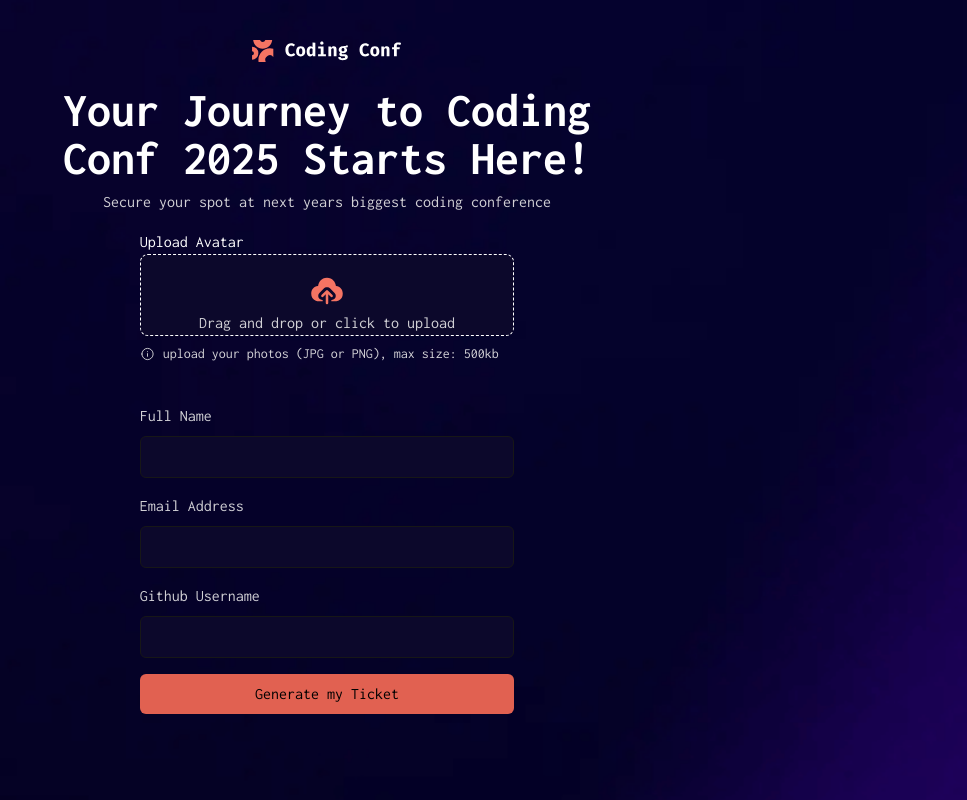
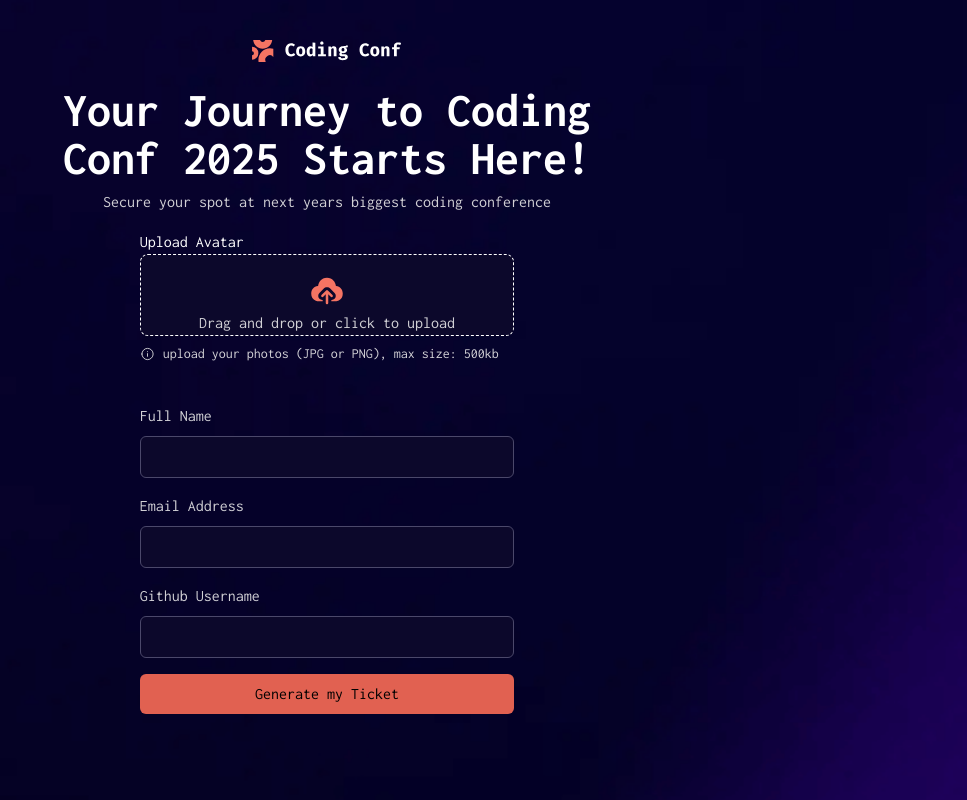
Before and after one commit to stkeys/new-conf-ticket, a Next.js app: page / in a window 1280 px wide. Shown: the whole page, without its empty margins (313-1280 px from the left). Built offline with nearby package versions, Linux system fonts and the light colour scheme.

Commit message:
style: change border outline color

```diff
--- a/src/app/components/Form.tsx
+++ b/src/app/components/Form.tsx
@@ -44,7 +44,7 @@ export default function Form() : React.ReactElement {
           name="fullName"
           value={formData.fullName}
           onChange={handleChange}
-          className='bg-[hsl(248,70%,10%)] w-full border outline-none px-3 py-2 rounded-md focus:border-white'
+          className='bg-[hsl(248,70%,10%)] w-full border outline-none px-3 py-2 rounded-md focus:border-white border-[hsl(245,19%,35%)]'
         />
         {errors.fullName && <span className="text-red-500 text-sm">{errors.fullName}</span>}
       </div>
@@ -56,7 +56,7 @@ export default function Form() : React.ReactElement {
           name="fullName"
           value={formData.email}
           onChange={handleChange}
-          className='bg-[hsl(248,70%,10%)] w-full border outline-none px-3 py-2 rounded-md'
+          className='bg-[hsl(248,70%,10%)] w-full border outline-none px-3 py-2 rounded-md border-[hsl(245,19%,35%)]'
         />
         {errors.fullName && <span className="text-red-500 text-sm">{errors.fullName}</span>}
       </div>
@@ -68,7 +68,7 @@ export default function Form() : React.ReactElement {
           name="fullName"
           value={formData.githubUsername}
           onChange={handleChange}
-          className='bg-[hsl(248,70%,10%)] w-full border outline-none px-3 py-2 rounded-md'
+          className='bg-[hsl(248,70%,10%)] w-full border outline-none px-3 py-2 rounded-md border-[hsl(245,19%,35%)]'
         />
         {errors.fullName && <span className="text-red-500 text-sm">{errors.fullName}</span>}
       </div>
```
